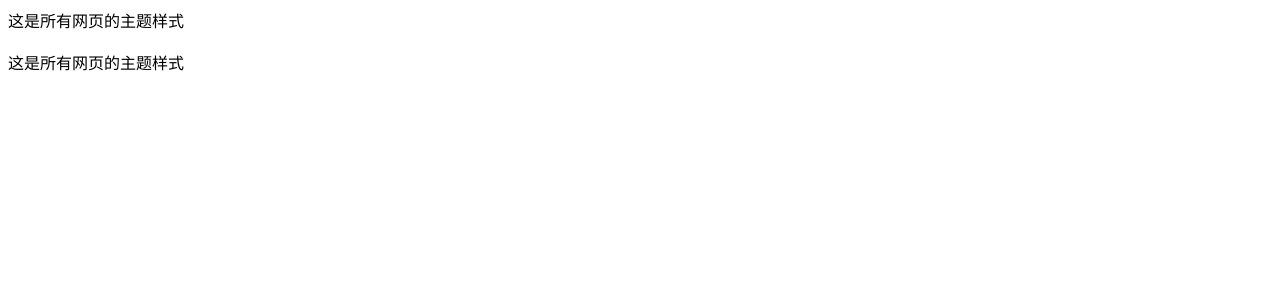
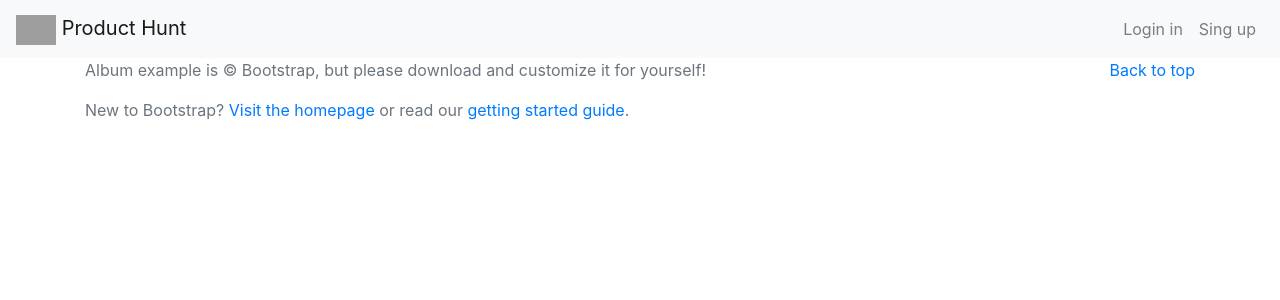
Before and after one commit to bieleqingyudehuiyi/product_hunt, a Django app: template templates/theme.html in a window 1280 px wide. Shown: the top 300 px of the page. Run offline with Django 3.2, Linux system fonts and the light colour scheme; the template is opened without the code that fills it, so the values that code supplies are empty; some libraries are stand-ins or nearby versions; grey boxes are pictures that could not be loaded.

Commit message:
简单制作了主题模板
使用了Bootstrap模板

```diff
--- a/ph/settings.py
+++ b/ph/settings.py
@@ -120,3 +120,9 @@ USE_TZ = True
 # https://docs.djangoproject.com/en/2.0/howto/static-files/
 
 STATIC_URL = '/static/'
+
+STATIC_ROOT = os.path.join(BASE_DIR, 'static')  # 运行后会在product_hunt文件中创建一个static文件搜集内容
+
+STATIC_DIRS = [
+    os.path.join(BASE_DIR, 'products/static'),
+]
--- a/templates/theme.html
+++ b/templates/theme.html
@@ -1,8 +1,59 @@
-这是所有网页的主题样式
-<br>
-<!-- 输入block -->
-{% block content %}
+<!doctype html>
+<html lang="en">
+  {% load staticfiles %}
+  <head>
+    <meta charset="utf-8">
+    <meta name="viewport" content="width=device-width, initial-scale=1, shrink-to-fit=no">
+    <meta name="description" content="">
+    <meta name="author" content="">
+    <link rel="icon" href="/docs/4.1/assets/img/favicons/favicon.ico">
 
-{% endblock content %}
-<br>
-这是所有网页的主题样式
+    <title>Album example for Bootstrap</title>
+
+    <link rel="canonical" href="https://getbootstrap.com/docs/4.1/examples/album/">
+
+    <!-- Bootstrap core CSS -->
+    <link rel="stylesheet" href="https://stackpath.bootstrapcdn.com/bootstrap/4.3.1/css/bootstrap.min.css" integrity="sha384-ggOyR0iXCbMQv3Xipma34MD+dH/1fQ784/j6cY/iJTQUOhcWr7x9JvoRxT2MZw1T" crossorigin="anonymous">
+
+  </head>
+
+  <body>
+     <nav class="navbar navbar-expand-lg navbar-light bg-light">
+         <a class="navbar-brand" href="#">
+         <!-- 读取静态文件 -->
+         <img src=" {% static 'logo_P.png' %} " height=30>
+         Product Hunt
+         </a>
+         <button class="navbar-toggler" type="button" data-toggle="collapse" data-target="#navbarNavAltMarkup" aria-controls="navbarNavAltMarkup" aria-expanded="false" aria-label="Toggle navigation">
+             <span class="navbar-toggler-icon"></span>
+         </button>
+         <div class="collapse navbar-collapse" id="navbarNavAltMarkup">
+            <div class="navbar-nav ml-auto">
+                <!-- navbar-nav ml-auto 标题移动到右边 -->
+             <a class="nav-item nav-link" href="#">Login in</a>
+             <a class="nav-item nav-link" href="#" tabindex="-1" aria-disabled="true">Sing up</a>
+             </div>
+         </div>
+     </nav>
+    {% block content %}
+
+    {% endblock content %}
+
+    <footer class="text-muted">
+      <div class="container">
+        <p class="float-right">
+          <a href="#">Back to top</a>
+        </p>
+        <p>Album example is &copy; Bootstrap, but please download and customize it for yourself!</p>
+        <p>New to Bootstrap? <a href="../../">Visit the homepage</a> or read our <a href="../../getting-started/">getting started guide</a>.</p>
+      </div>
+    </footer>
+
+    <!-- Bootstrap core JavaScript
+    ================================================== -->
+    <!-- Placed at the end of the document so the pages load faster -->
+    <script src="https://code.jquery.com/jquery-3.3.1.slim.min.js" integrity="sha384-q8i/X+965DzO0rT7abK41JStQIAqVgRVzpbzo5smXKp4YfRvH+8abtTE1Pi6jizo" crossorigin="anonymous"></script>
+    <script src="https://cdnjs.cloudflare.com/ajax/libs/popper.js/1.14.7/umd/popper.min.js" integrity="sha384-UO2eT0CpHqdSJQ6hJty5KVphtPhzWj9WO1clHTMGa3JDZwrnQq4sF86dIHNDz0W1" crossorigin="anonymous"></script>
+    <script src="https://stackpath.bootstrapcdn.com/bootstrap/4.3.1/js/bootstrap.min.js" integrity="sha384-JjSmVgyd0p3pXB1rRibZUAYoIIy6OrQ6VrjIEaFf/nJGzIxFDsf4x0xIM+B07jRM" crossorigin="anonymous"></script>
+  </body>
+</html>
```
Also changed, not shown: products/templates/product_list.html (line endings or trailing spaces).
